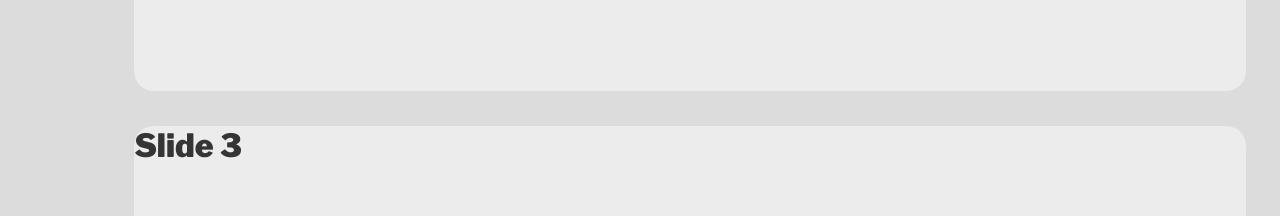
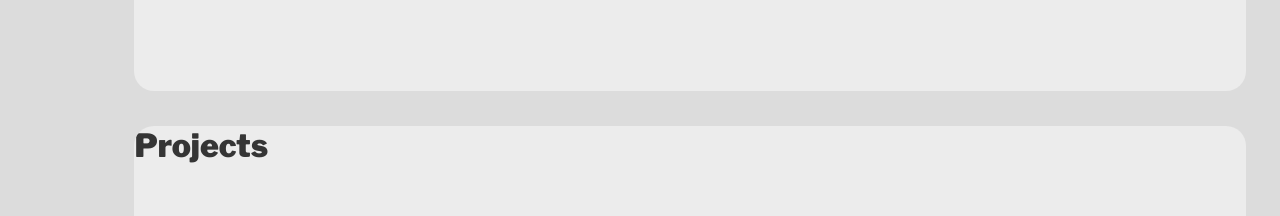
Before and after one commit to sargon17/portfolio-2023, a Next.js app: page / in a window 1280 px wide. Shown: the part 1440-1656 px from the top of the page. Built offline with nearby package versions, Linux system fonts and the light colour scheme; a web font is replaced by a local one.

Commit message:
passing anchor

```diff
--- a/components/MainContainer.tsx
+++ b/components/MainContainer.tsx
@@ -6,6 +6,10 @@ import { useLenis } from "@studio-freight/react-lenis";
 import Slide from "./Slide";
 import Hero from "./Hero";
 export default function MainContainer() {
+  //on scroll update mouse position
+
+  // const lenis = useLenis((e: any) => console.log(e));
+
   return (
     <div className="main-content-container">
       <Slide>
@@ -14,8 +18,8 @@ export default function MainContainer() {
       <Slide>
         <h1>Skills</h1>
       </Slide>
-      <Slide>
-        <h1>Slide 3</h1>
+      <Slide id="_projects">
+        <h1>Projects</h1>
       </Slide>
       <Slide>
         <h1>Slide 4</h1>
```
